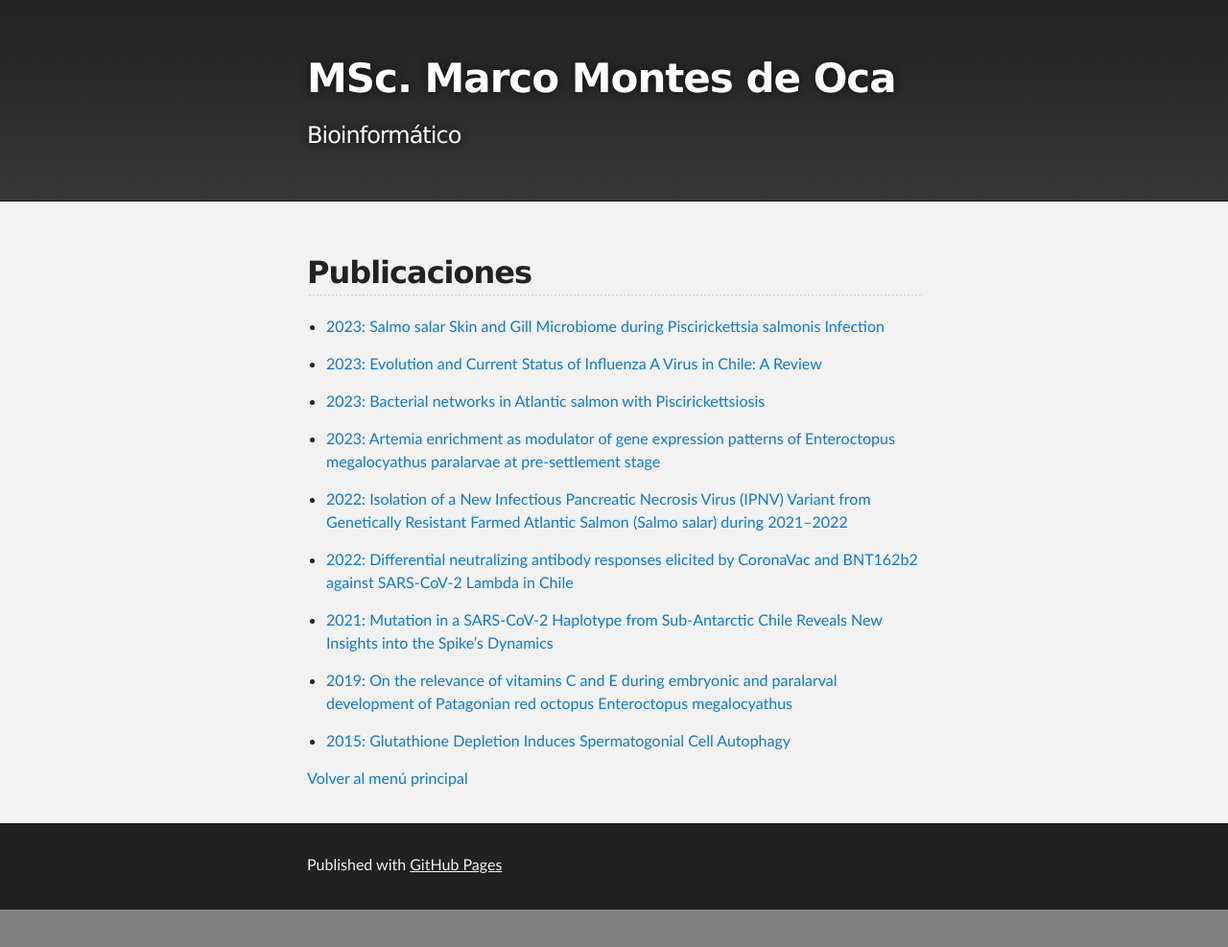
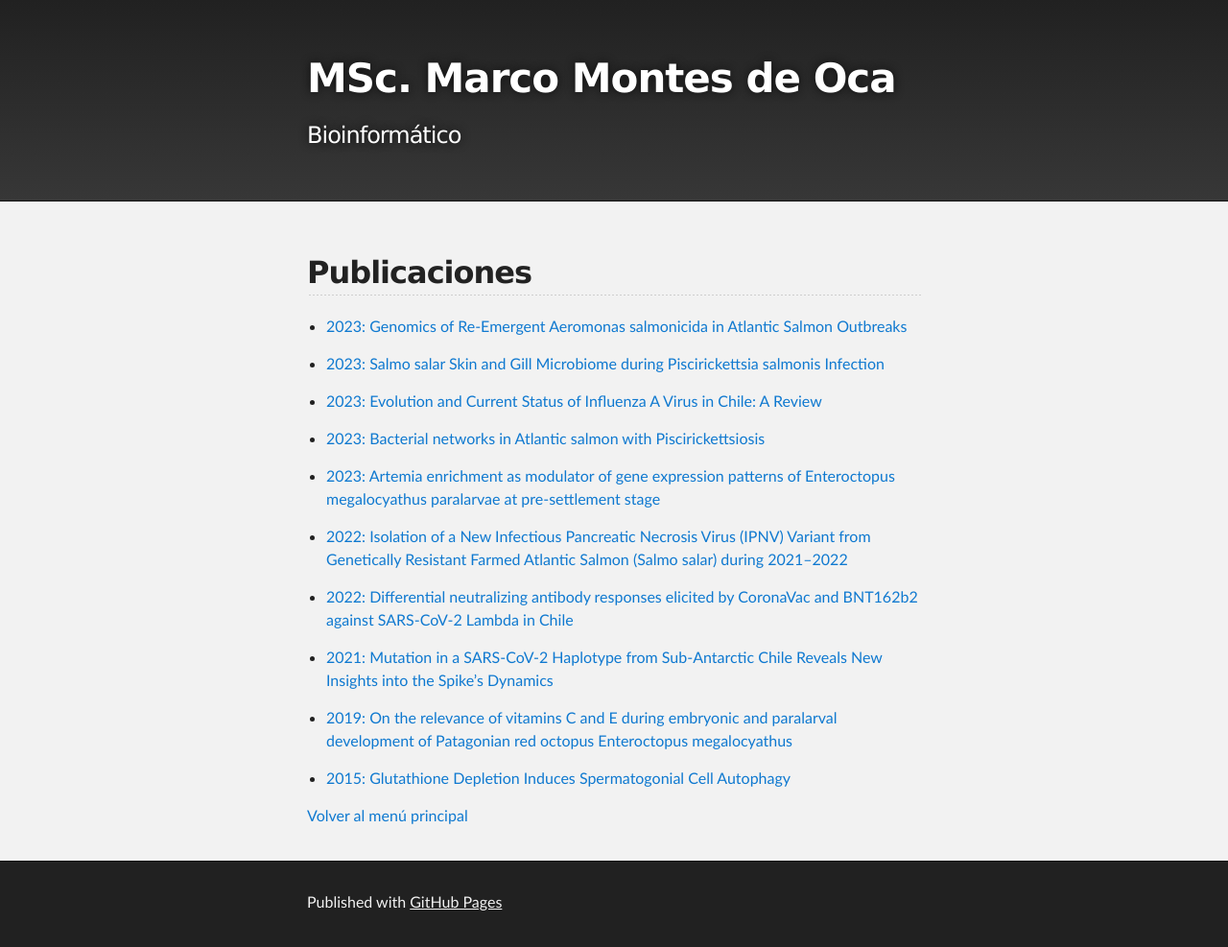
Before and after one commit to marco-montesdeoca/marco-montesdeoca.github.io, a Jekyll site: the page built from publicaciones.md, in a window 1280 px wide. Shown: the whole page at 96% size. Built offline with Jekyll 4.4.1, drawn with Linux system fonts in a browser that asks for light colours; our own code applies the rules of GitHub Pages for plain Markdown files; before the commit the page ends 948 px from its top, so only the background shows below that.

Commit message:
Update publicaciones.md

```diff
--- a/publicaciones.md
+++ b/publicaciones.md
@@ -1,4 +1,6 @@
 ## Publicaciones
+
+* [2023: Genomics of Re-Emergent Aeromonas salmonicida in Atlantic Salmon Outbreaks](https://www.mdpi.com/2076-2607/12/1/64)
 
 * [2023: Salmo salar Skin and Gill Microbiome during Piscirickettsia salmonis Infection](https://www.mdpi.com/2076-2615/14/1/97)
 
```
